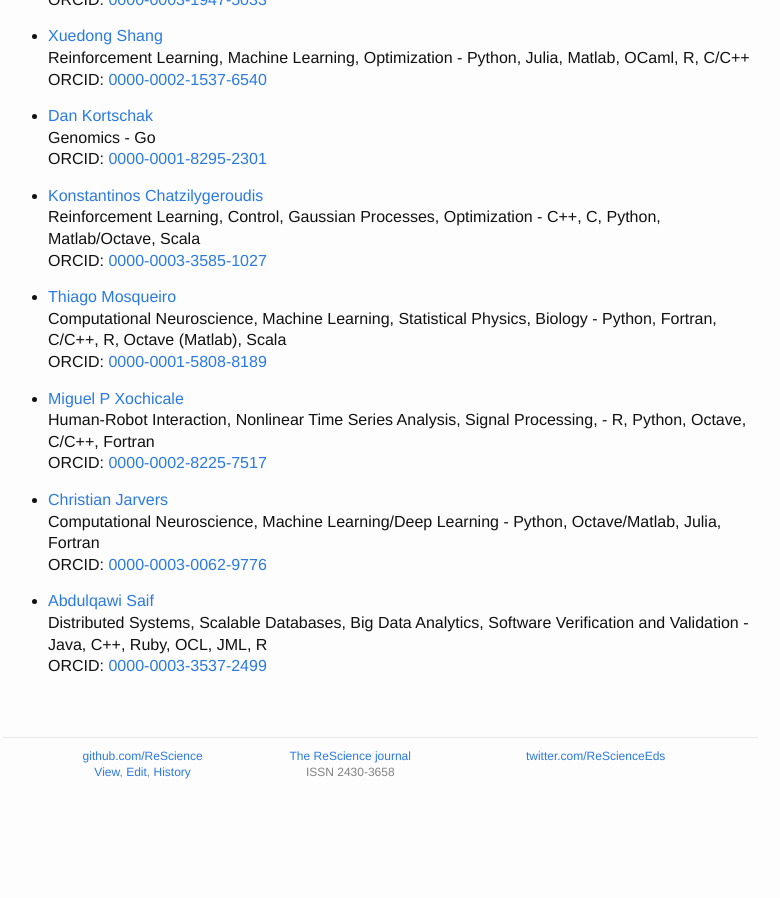
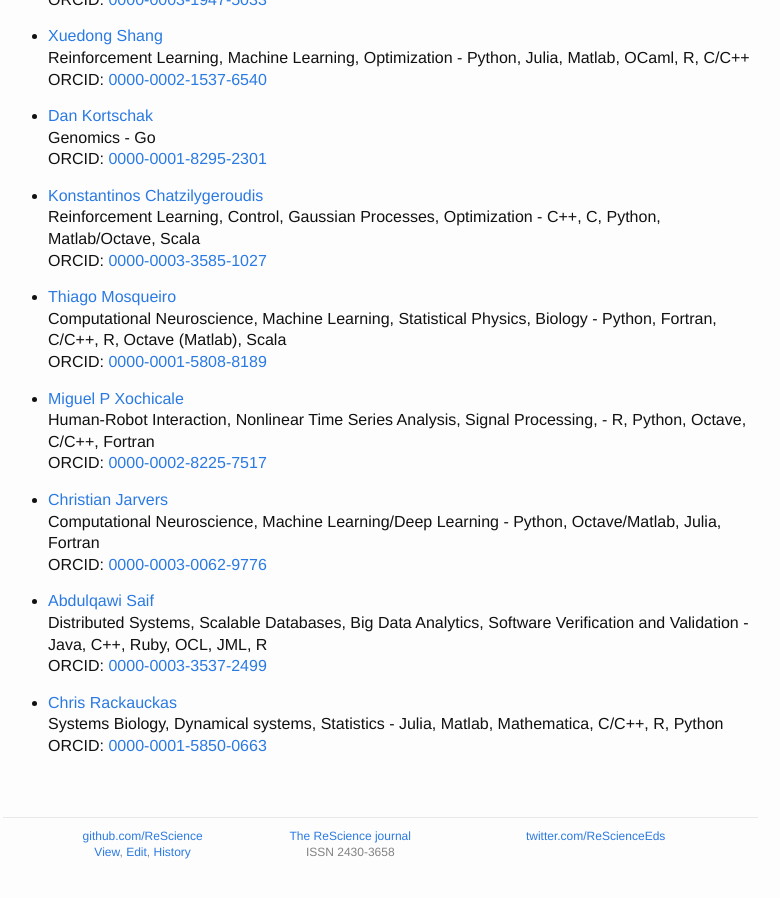
Before and after one commit to ReScience/rescience.github.io, a Jekyll site: the page built from 04-board.md, in a window 1280 px wide and 900 px high, scrolled down 8793 px. Shown: the whole window, without its empty margins (252-1032 px from the left). Built offline with Jekyll 4.4.1, drawn with Linux system fonts in a browser that asks for light colours; our own code applies the rules of GitHub Pages for plain Markdown files; before the commit the page ends 9613 px from its top, so only the background shows below that.

Commit message:
Added Chris Rackauckas

```diff
--- a/04-board.md
+++ b/04-board.md
@@ -526,3 +526,7 @@ ORCID: [0000-0002-8225-7517](https://orcid.org/0000-0002-8225-7517)
 * [Abdulqawi Saif](https://github.com/LeUnAiDeS)
   Distributed Systems, Scalable Databases, Big Data Analytics, Software Verification and Validation - Java, C++, Ruby, OCL, JML, R
   ORCID: [0000-0003-3537-2499](https://orcid.org/0000-0003-3537-2499)
+
+* [Chris Rackauckas](https://github.com/ChrisRackauckas)
+  Systems Biology, Dynamical systems, Statistics - Julia, Matlab, Mathematica, C/C++, R, Python
+  ORCID: [0000-0001-5850-0663](https://orcid.org/0000-0001-5850-0663)
```
